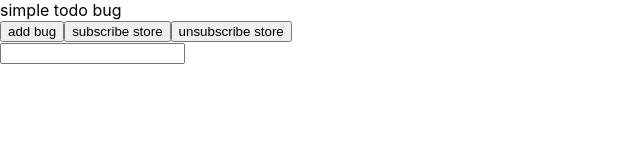
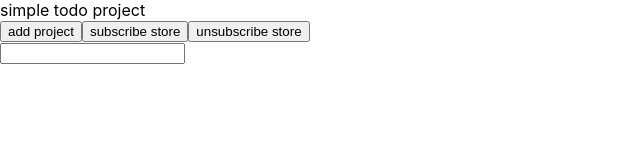
Before and after one commit to sajjad-jbr/sample-react-redux, a React (Create React App) app: page / in a window 1280 px wide. Shown: the top 160 px of the page, without its empty margins (0-640 px from the left). Built offline with nearby package versions, Linux system fonts and the light colour scheme.

Commit message:
add project feature and project reducer

```diff
--- a/src/App.js
+++ b/src/App.js
@@ -1,10 +1,13 @@
-import FirstAppRedux from "./FirstTest/FirstAppRedux";
 import FirstAppReduxToolkit from "./FirstTest/FirstAppReduxToolkit";
+import ProjectList from "./FirstTest/ProjectList";
 
 function App(props) {
 
-    return(
-        <FirstAppReduxToolkit/>
+    return (
+        <>
+            {/*<FirstAppReduxToolkit/>*/}
+            <ProjectList/>
+        </>
     )
 
 }
--- /dev/null
+++ b/src/FirstTest/ProjectList.jsx
@@ -0,0 +1,97 @@
+import React, {useRef, useState} from 'react';
+import {projectAction} from "../StoreWithToolkit/project";
+import StoreWithToolkit from '../StoreWithToolkit'
+const store = StoreWithToolkit()
+let unsubscribe = null
+function ProjectList(props) {
+
+    const [projectList, setProjectList] = useState(store.getState());
+    const [nameProject, setNameProject] = useState("");
+    const [isUpdate, setIsUpdate] = useState(false);
+    const [currentProject, setCurrentProject] = useState({});
+    const refInput = useRef();
+
+    const handleAddBug = () => {
+        if (nameProject.trim().length === 0){
+            refInput.current.style.borderColor = "red"
+            return
+        }
+        if (isUpdate) {
+            store.dispatch(projectAction.updateProject({...currentProject, name: nameProject}))
+        } else {
+            store.dispatch(projectAction.addProject({name: nameProject}))
+        }
+        setIsUpdate(false)
+        setCurrentProject({})
+        setProjectList(store.getState())
+        setNameProject("")
+    }
+
+    const handleRemoveBug = (project) => {
+        store.dispatch(projectAction.removeProject(project))
+        setProjectList(store.getState())
+    }
+
+    const handleSubscribe = () => {
+        unsubscribe = store.subscribe(() => {
+            console.log("sajjad: ", {store, getState: store.getState()});
+        })
+    }
+
+    const handleUnsubscribe = () => {
+        if (unsubscribe !== null)
+            unsubscribe()
+    }
+
+    return (
+        <div>
+            simple todo project
+            <br/>
+            <button onClick={handleAddBug}>
+                {isUpdate ? "update " : "add "} project
+            </button>
+
+            <button onClick={handleSubscribe}>
+                subscribe store
+            </button>
+
+            <button onClick={handleUnsubscribe}>
+                unsubscribe store
+            </button>
+
+            <br/>
+
+            <input type="text" value={nameProject} ref={refInput}
+                   onChange={(e) => {
+                       setNameProject(e.target.value)
+                       if (nameProject.trim().length === 0) {
+                           refInput.current.style.borderColor = "red"
+                       }else{
+                           refInput.current.style.borderColor = "black"
+                       }
+                   }}/>
+
+            <br/>
+
+            <ul>
+                {projectList.map(project => {
+                    return <li key={project.id}>
+                        {`${project.id} - ${project.name} - `}
+                        <button onClick={() => handleRemoveBug(project)} disabled={currentProject.id === project.id}>
+                            remove project
+                        </button>
+
+                        <button onClick={() => {
+                            setNameProject(project.name)
+                            setCurrentProject(project)
+                            setIsUpdate(true)
+                        }} disabled={currentProject.id === project.id}>
+                            update
+                        </button>
+                    </li>
+                })}
+            </ul>
+        </div>
+    );
+}
+export default ProjectList;
--- a/src/StoreWithToolkit/bug.js
+++ b/src/StoreWithToolkit/bug.js
@@ -44,7 +44,6 @@ const slice = createSlice({
     }
 })
 
-console.log("sajjad: ", slice)
 
 const reducer = createReducer([], {
     [addBug.type]: addBugHandler,
--- a/src/StoreWithToolkit/index.js
+++ b/src/StoreWithToolkit/index.js
@@ -1,9 +1,11 @@
 import {configureStore} from '@reduxjs/toolkit'
 
 import reducer from './bug'
+import projectReducer  from './project'
 
 export default function () {
     return configureStore({
-        reducer
+        // reducer,
+        reducer:projectReducer
     })
 }
--- /dev/null
+++ b/src/StoreWithToolkit/project.js
@@ -0,0 +1,29 @@
+import {createSlice} from '@reduxjs/toolkit'
+
+let lastIdProject = 0
+
+const sliceProject = createSlice({
+    name: 'project',
+    initialState: [],
+    reducers: {
+        addProject: (state, action) => {
+            state.push({
+                id: ++lastIdProject,
+                name: action.payload.name
+            })
+        },
+        removeProject: (state, action) => {
+            let findIndex = state.findIndex(item => item.id === action.payload.id)
+            if (findIndex >= 0)
+                state.splice(findIndex, 1)
+        },
+        updateProject: (state, action) => {
+            let findIndex = state.findIndex(item => item.id === action.payload.id)
+            if (findIndex >= 0)
+                state[findIndex] = action.payload
+        }
+    }
+});
+
+export const projectAction = sliceProject.actions
+export default sliceProject.reducer
```
